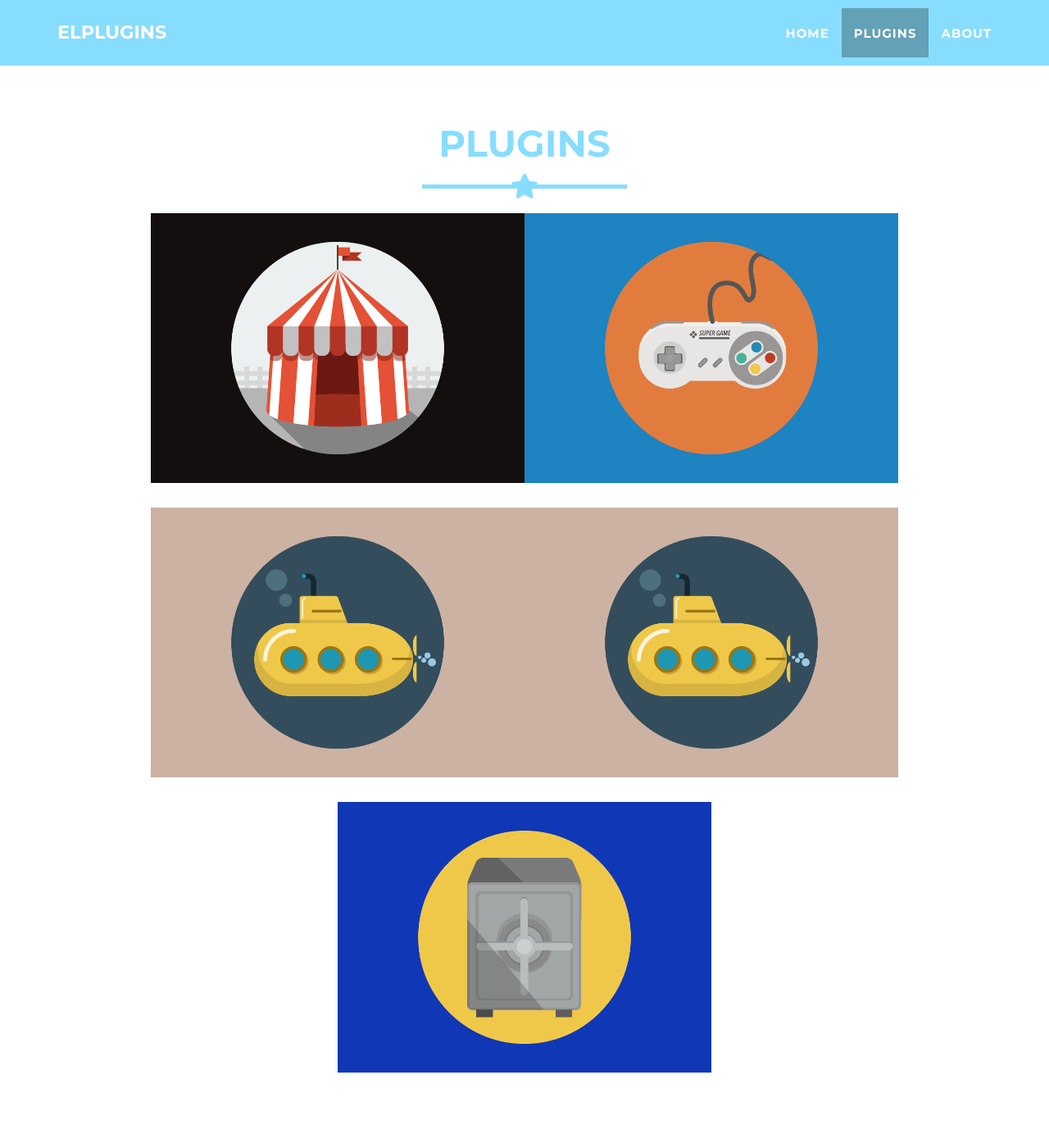
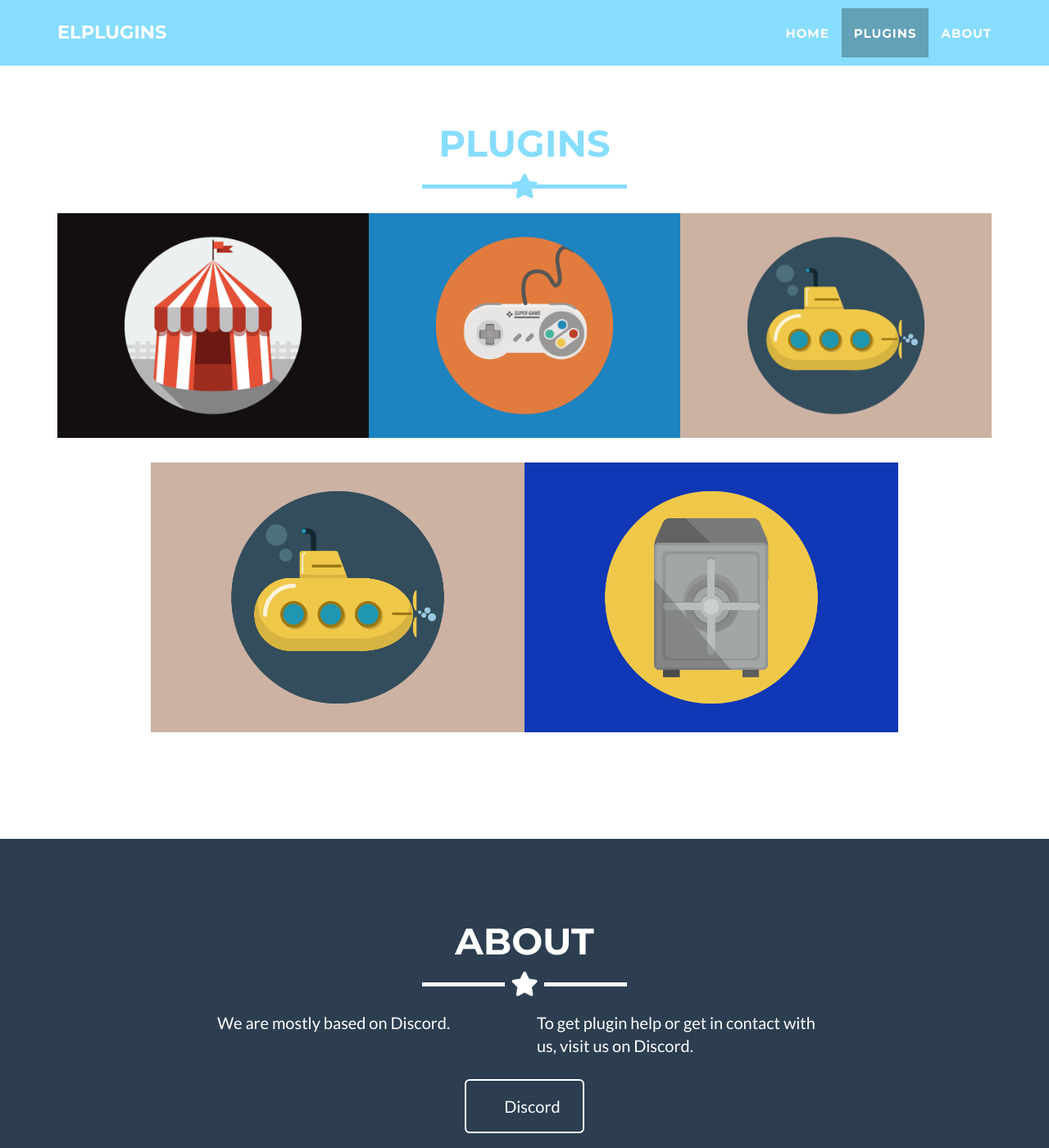
Before and after one commit to Elli-tt/elli-tt.github.io, a Jekyll site: the page built from pvm/_posts/2014-07-18-ElVorkath.markdown, in a window 1280 px wide and 1400 px high, scrolled down 1394 px. Shown: the whole window at 82% size. Built offline with Jekyll 4.4.1, drawn with Linux system fonts in a browser that asks for light colours.

Commit message:
change flex size

```diff
--- a/_includes/css/main.css
+++ b/_includes/css/main.css
@@ -261,20 +261,20 @@
       justify-content: center;
     }
     .portfolio-flex-grid .portfolio-flex-row .portfolio-flex-item {
-      flex: 1 0 10%;
+      flex: 1 0 33%;
       max-width: 10%;
     }
   }
   @media (min-width: 960px) {
     .portfolio-flex-grid .portfolio-flex-row .portfolio-flex-item {
-      flex: 1 0 40%;
+      flex: 1 0 33%;
       max-width: 40%;
     }
   }
   /* A large grid might need four columns on widescreen layouts */
    @media (min-width: 1380px) {
     .portfolio-flex-grid .portfolio-flex-row .portfolio-flex-item {
-      flex: 1 0 60%;
+      flex: 50%;
       max-width: 60%;
     }
   }
```
